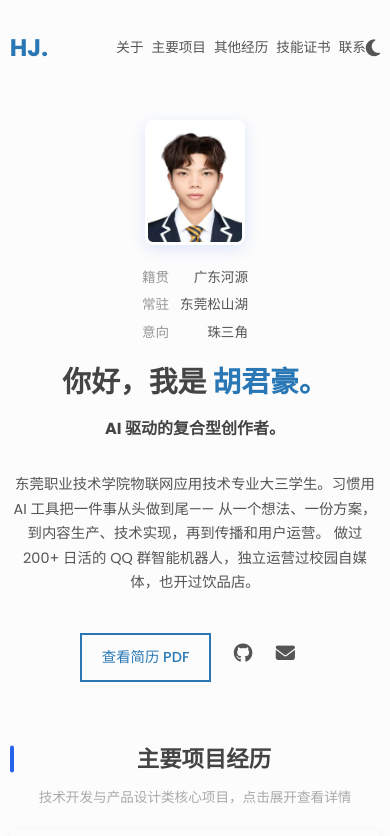
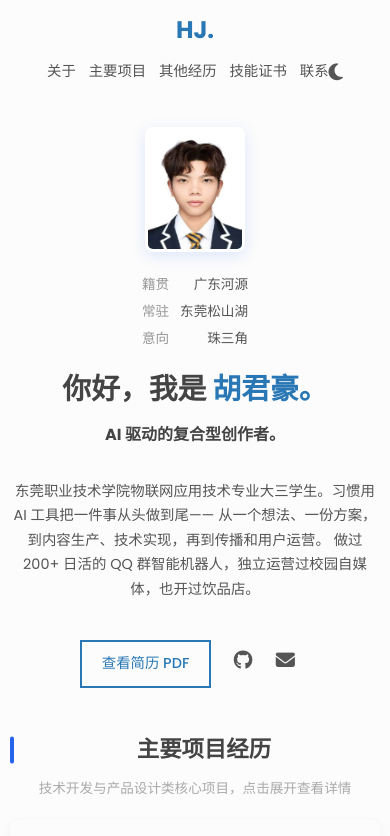
Before and after one commit to Jh-SKILL/resume, a plain HTML site: page index.html in a window 390 px wide. Shown: the top 836 px of the page. Drawn offline with Linux system fonts and the light colour scheme.

Commit message:
Update mobile styles for header and navigation
Adjusted styles for header, section, and nav list in mobile view.

```diff
--- a/styles.css
+++ b/styles.css
@@ -637,20 +637,23 @@ main {
 
 @media (max-width: 600px) {
   .header {
-    height: 6em;
+    height: auto;
+    flex-direction: column;
+    padding: 1em 0;
+    gap: 0.8em;
   }
 
   .section {
-    margin-top: 4em;
+    margin-top: 3em;
   }
 
   .nav__list {
     flex-direction: row;
     flex-wrap: wrap;
     justify-content: center;
-    gap: 0.5em;
+    gap: 0.8em;
     position: static;
-    width: auto;
+    width: 100%;
     height: auto;
     max-height: none;
     overflow: visible;
@@ -668,7 +671,7 @@ main {
 
   .nav__list-item {
     margin: 0;
-    font-size: 0.85rem;
+    font-size: 0.9rem;
     text-align: center;
   }
 
```
